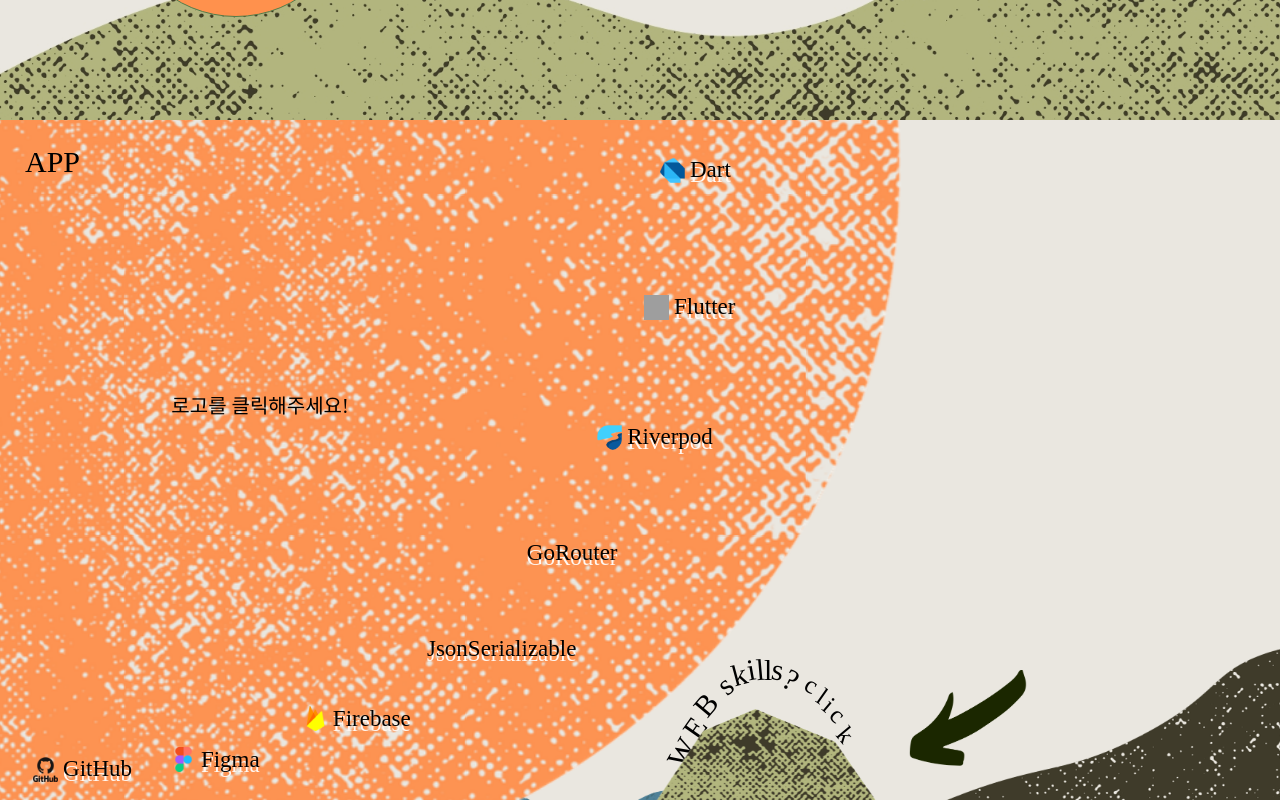
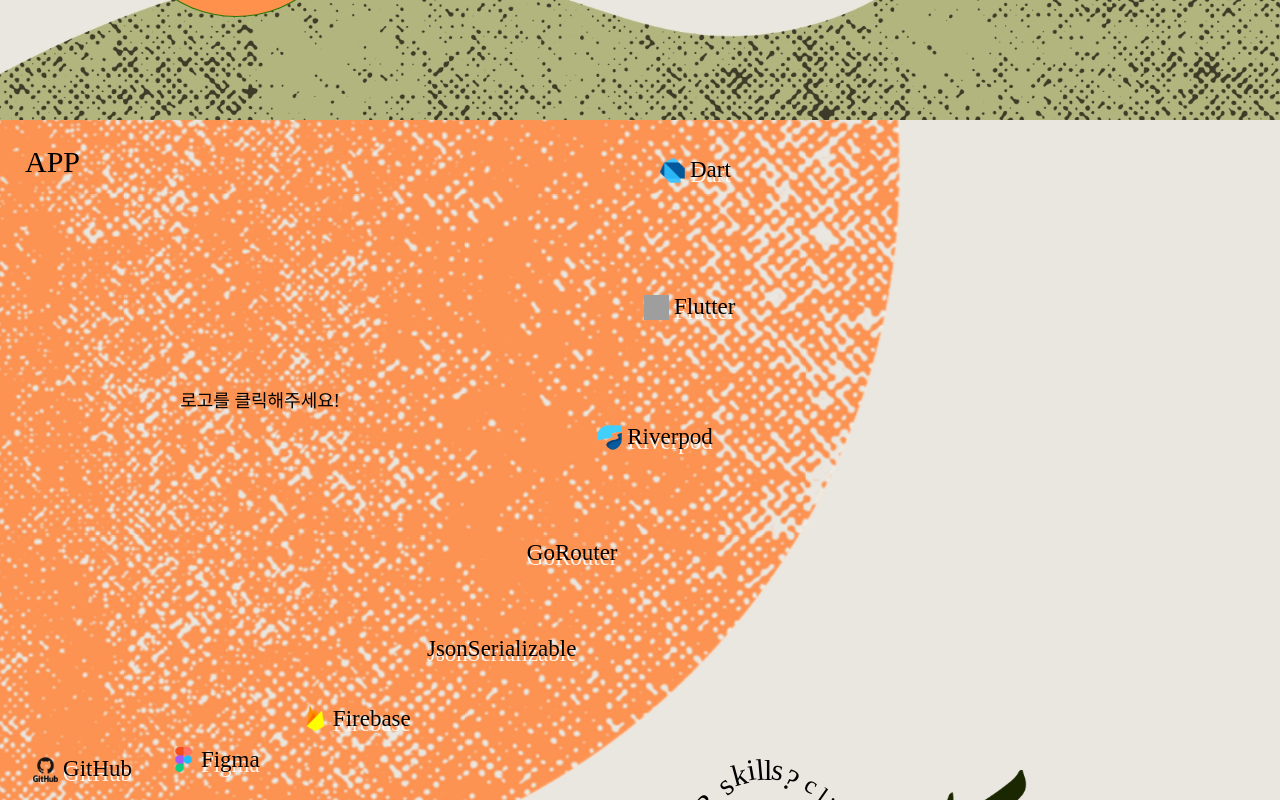
Before and after one commit to so0ng0970/soonger-portfolio, a React (Create React App) app: page / in a window 1280 px wide. Shown: the part 680-1480 px from the top of the page. Built offline with nearby package versions, Linux system fonts and the light colour scheme; grey boxes are pictures that could not be loaded; a web font is replaced by a local one.

Commit message:
feat: ui

```diff
--- a/src/pages/Produce.jsx
+++ b/src/pages/Produce.jsx
@@ -172,7 +172,8 @@
   }
 
   @media (max-width: 790px) {
-    height: 1000px;
+    height: 100vh;
+    min-height: 900px;
   }
 `;
 export const line = styled.div`
@@ -388,7 +389,7 @@
   top: 150px;
   right: 100px;
   border-radius: 50%;
-  border: 1px solid #547c49;
+  border: 1px solid #217500f0;
   position: relative;
   background-color: #ff914d;
   @media (max-width: 1500px) {
--- a/src/pages/ProduceSkill.jsx
+++ b/src/pages/ProduceSkill.jsx
@@ -255,7 +255,7 @@
   display: flex;
   width: 100%;
   height: 100vh;
-  min-height: 800px;
+  min-height: 900px;
   flex-direction: column;
   align-items: flex-start;
   &::-webkit-scrollbar {
@@ -263,6 +263,8 @@
   }
 
   @media (max-width: 790px) {
+    height: 100vh;
+    min-height: 900px;
   }
 `;
 export const SunContainer = styled.div`
@@ -450,7 +452,7 @@
 `;
 
 export const StyledModal = styled.div`
-  background-color: ${(props) => (props.modalOpen ? "#f8f1f17b" : "#0000000")};
+  background-color: ${(props) => (props.modalOpen ? "#f8f1f18f" : "#0000000")};
   position: absolute;
   flex-direction: column;
   display: flex;
@@ -460,19 +462,20 @@
   padding: 10px;
   width: 300px;
   height: 320px;
-  font-size: 20px;
+  font-size: 18px;
   border-radius: 20px;
   border: ${(props) => (props.modalOpen ? "3px solid #e9d6b6" : "none")};
-
+  line-height: 1.5;
   @media (max-width: 1122px) {
   }
   @media (max-width: 750px) {
-    font-size: 15px;
+    font-size: 14px;
     width: 200px;
-    height: 270px;
+    height: 290px;
     position: absolute;
-    top: 450px;
-    left: 190px;
+    top: ${(props) => (props.modalOpen ? "440px" : "490px")};
+
+    left: 180px;
   }
 `;
 
--- a/src/pages/Project.jsx
+++ b/src/pages/Project.jsx
@@ -100,11 +100,6 @@
 export default Project;
 
 export const Container = styled.div`
-  overflow-y: auto;
-  overflow-x: hidden;
-  position: relative;
-  -webkit-scrollbar-button: none;
-
   background-color: #eae7e0;
   background-size: cover;
   display: flex;
@@ -160,6 +155,7 @@
   align-items: center;
   width: 100%;
   height: 400px;
+
   @media (max-width: 1400px) {
     justify-content: space-between;
   }
@@ -173,6 +169,7 @@
 const CardContainer = styled.div`
   height: 30vw;
   width: 22vw;
+
   @media (max-width: 1400px) {
   }
   @media (max-width: 790px) {
@@ -189,6 +186,7 @@
   transition: transform 0.3s ease-in-out;
   height: 90%;
   width: 100%;
+
   &:hover {
     transform: scale(1.05); // hover 시 10% 확대
   }
--- a/src/pages/ProjectList.jsx
+++ b/src/pages/ProjectList.jsx
@@ -6,6 +6,10 @@
   return (
     <Container>
       <BgComponent />
+      <Body>
+        <ProjectImage />
+        <DivContainer />
+      </Body>
     </Container>
   );
 }
@@ -26,7 +30,7 @@
 `;
 const slideTransAnimation = keyframes`
   0% {
-    transform: translateY(20%) ;
+    transform: translateY(-20%) ;
   }
   100% {
     transform: translateY(0%) ;
@@ -46,14 +50,15 @@
   }
 
   @media (max-width: 790px) {
-    height: 120vh;
+    height: 100vh;
+    min-height: 900px;
   }
 `;
-
 export const BgContainer = styled.div`
   -webkit-scrollbar-button: none;
   background-image: url("assets/images/background4.jpg");
   background-size: cover;
+
   display: flex;
   width: 100%;
   height: 100vh;
@@ -68,12 +73,63 @@
   }
   @media (max-width: 790px) {
     background-image: url("assets/images/background4-mobile.png");
+
     position: absolute;
-    width: 100%;
-    height: 500px;
-    bottom: 0px;
+    width: 800px;
+    height: 1000px;
+    min-height: 0px;
+    top: -430px;
     &.slide-in {
       animation: ${slideTransAnimation} 2s forwards;
     }
   }
 `;
+
+export const Body = styled.div`
+  position: absolute;
+  top: 0;
+  left: 0;
+  display: flex;
+  flex-direction: row;
+  justify-content: space-around;
+  align-items: center;
+  /* background-color: #5d80917a; */
+  width: 100%;
+  height: 100%;
+  @media (max-width: 977px) {
+  }
+  @media (max-width: 790px) {
+    flex-direction: column;
+    font-size: 13px;
+  }
+`;
+
+export const ProjectImage = styled.div`
+  background-image: url("assets/images/profile.jpg");
+  background-size: cover;
+  background-position: center;
+
+  transform: scale(1);
+  transition: transform 0.3s ease-in-out;
+  height: 60%;
+  width: 30%;
+
+  @media (max-width: 977px) {
+  }
+  @media (max-width: 790px) {
+    height: 400px;
+    width: 300px;
+  }
+`;
+export const DivContainer = styled.div`
+  background-color: #5f83946f;
+  width: 60%;
+  height: 100%;
+  @media (max-width: 977px) {
+  }
+  @media (max-width: 790px) {
+    font-size: 13px;
+    width: 80%;
+    height: 400px;
+  }
+`;
```
Also changed, not shown: public/assets/images/.png (deleted), public/assets/images/background4-mobile.png.
